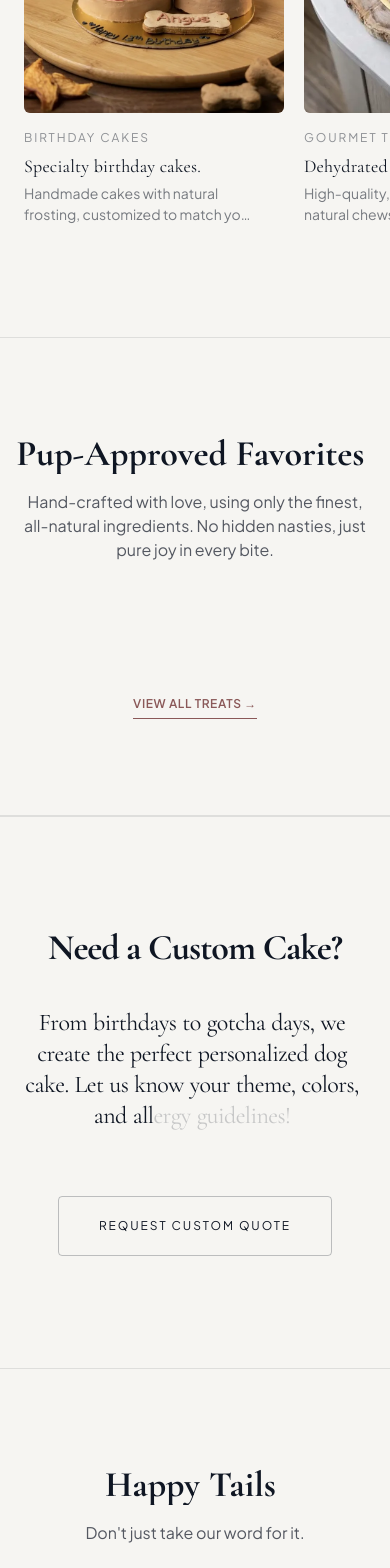
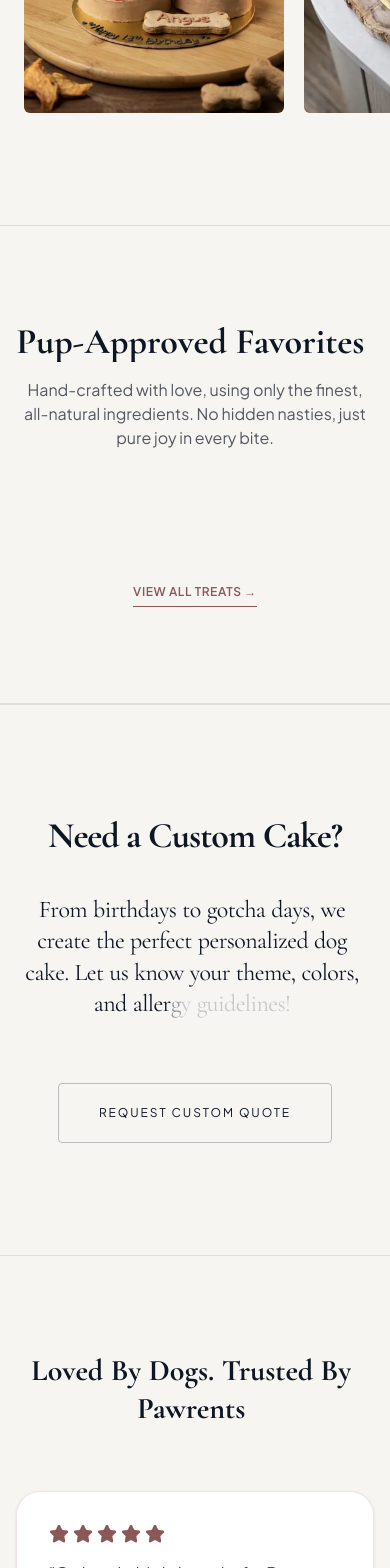
Before and after one commit to navinagarwaleb/2TreatsDown_Final, a Next.js app: page / in a window 390 px wide. Shown: the part 2740-4308 px from the top of the page. Built offline with nearby package versions, Linux system fonts and the light colour scheme.

Commit message:
feat(home): remove descriptions from homepage gallery and update testimonial header

```diff
--- a/components/home/Gallery.tsx
+++ b/components/home/Gallery.tsx
@@ -103,21 +103,6 @@ export default function Gallery() {
                                     className="absolute inset-0 w-full h-full object-cover transition-transform duration-700 ease-text-roll group-hover:scale-105"
                                 />
                             </div>
-
-                            {/* Card text — below image, matching "Our Journal" exactly */}
-                            <div className="mt-4 max-w-[90%]">
-                                <div className="flex items-center gap-3 mb-2">
-                                    <span className="font-sans text-[12px] tracking-[0.16em] uppercase text-sumi/45">
-                                        {item.category}
-                                    </span>
-                                </div>
-                                <h3 className="font-heading text-[18px] md:text-[20px] leading-[1.25] tracking-[0.01em] text-sumi">
-                                    {item.title}
-                                </h3>
-                                <p className="mt-1.5 font-sans text-[14px] leading-[1.5] text-sumi/55 line-clamp-2">
-                                    {item.caption}
-                                </p>
-                            </div>
                         </div>
                     </motion.div>
                 ))}
--- a/components/home/Testimonials.tsx
+++ b/components/home/Testimonials.tsx
@@ -26,19 +26,10 @@ export default function Testimonials() {
     return (
         <section className="bg-surface py-24 border-b border-sumi/10">
             <div className="container max-w-7xl mx-auto px-4">
-                <div className="text-center mb-16 space-y-4">
-                    <h2 className="text-4xl md:text-5xl font-heading font-bold text-sumi">
-                        <WordSlideUp text="Happy Tails" />
+                <div className="text-center mb-16">
+                    <h2 className="text-3xl md:text-4xl lg:text-5xl font-heading font-bold text-sumi leading-tight">
+                        <WordSlideUp text="Loved By Dogs. Trusted By Pawrents" />
                     </h2>
-                    <motion.p
-                        initial={{ opacity: 0 }}
-                        whileInView={{ opacity: 1 }}
-                        viewport={{ once: true }}
-                        transition={{ duration: 0.8, delay: 0.4 }}
-                        className="text-base md:text-lg text-sumi/70"
-                    >
-                        Don't just take our word for it.
-                    </motion.p>
                 </div>
 
                 <div className="grid grid-cols-1 md:grid-cols-3 gap-8">
```
